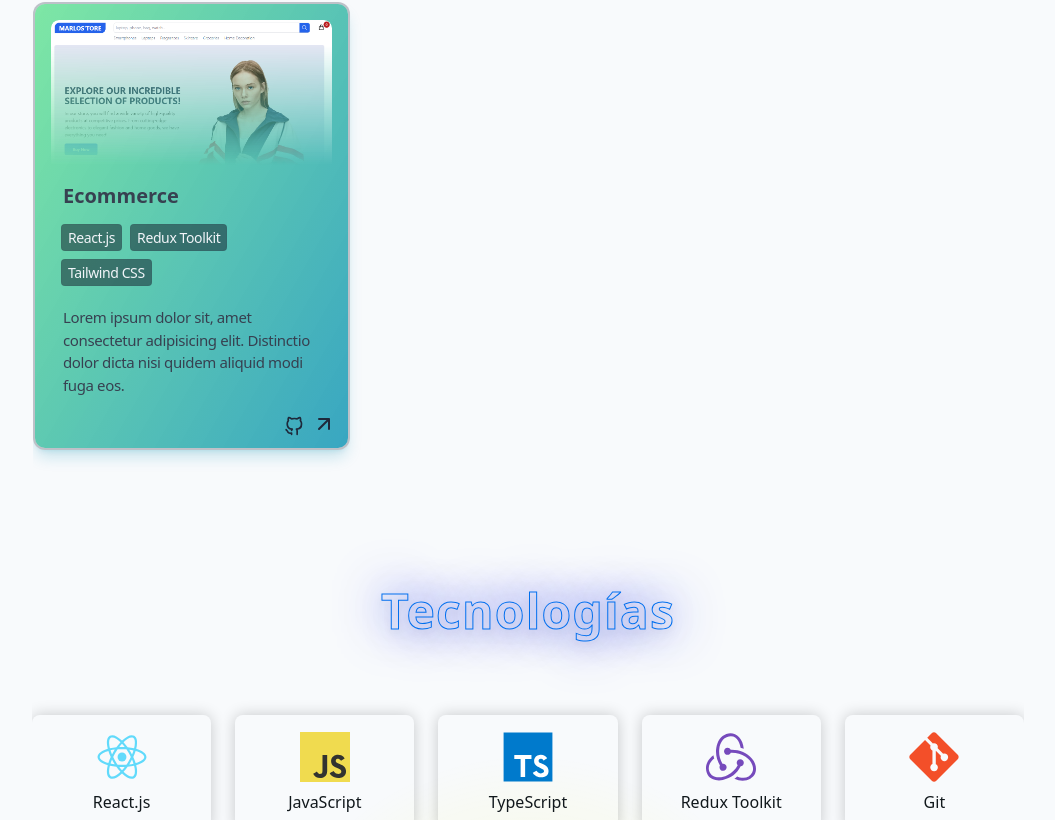
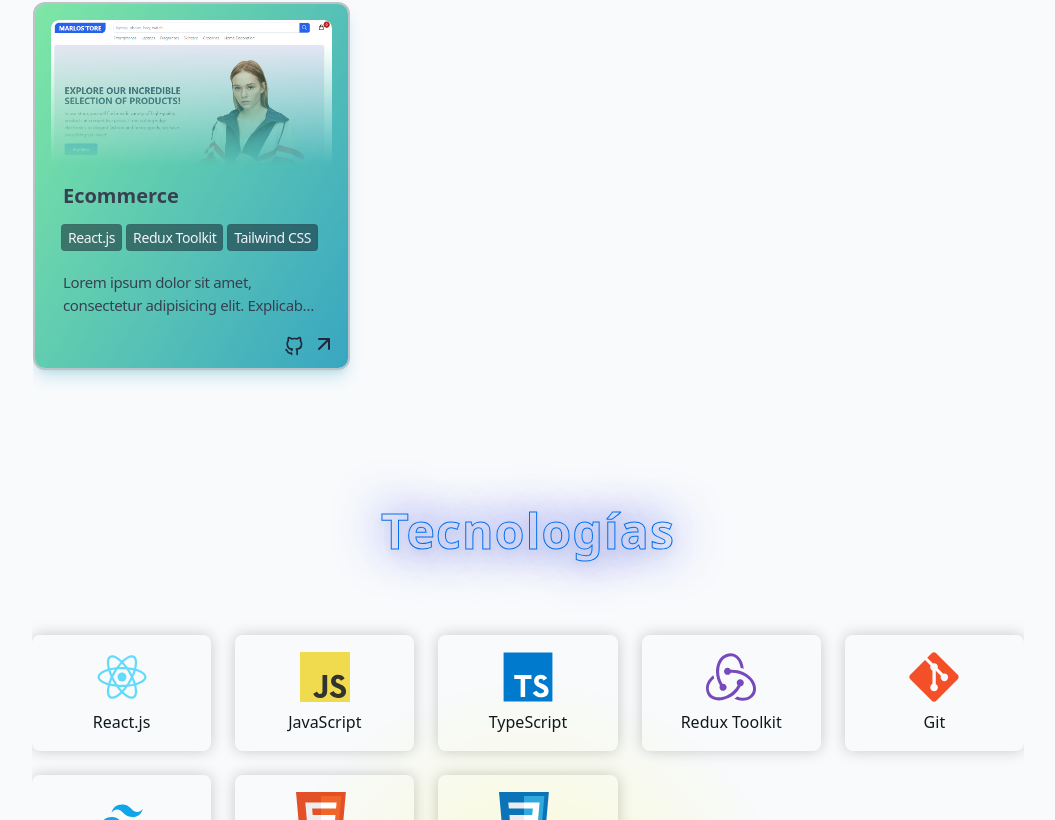
Before and after one commit to M-Suyuc/portafolio, a React (Vite) app: page / in a window 1280 px wide. Shown: the part 1498-2318 px from the top of the page, without its empty margins (112-1167 px from the left). Built offline with nearby package versions, Linux system fonts and the light colour scheme.

Commit message:
refactor obj proyects

```diff
--- a/src/componets/Potafolio.jsx
+++ b/src/componets/Potafolio.jsx
@@ -1,28 +1,17 @@
-import ecommerce from "../assets/ecommerce.png";
 import { ArrowUpRight, Github } from "./SVGIcons";
 import clsx from "clsx";
+import { proyects } from "../mocks/proyects.json";
+import ecommerce from "../assets/ecommerce.png";
 
 function Potafolio() {
-  const proyectos = [
-    {
-      title: "Ecommerce",
-      img: ecommerce,
-      enlaceGithub: "https://github.com/M-Suyuc/e-commerce",
-      enlaceWeb: "https://marlostore.vercel.app/",
-      lenguages: ["React.js", "Redux Toolkit", "Tailwind CSS"],
-      content:
-        "Lorem ipsum dolor sit, amet consectetur adipisicing elit. Distinctio dolor dicta nisi quidem aliquid modi fuga eos.",
-    },
-  ];
-
   return (
     <section
       id="portfolio"
-      className="relative overflow-hidden border border-solid border-gray-50/5 pb-16 pt-8 md:pt-[4.5rem]"
+      className="relative  overflow-hidden border border-solid border-gray-50/5 pb-16 pt-8 md:pt-[4.5rem]"
     >
       <h3 className="title-section">Portafolio</h3>
       <div className="grid grid-cols-1 gap-5 sm:grid-cols-2 md:grid-cols-2 lg:grid-cols-3">
-        {proyectos.map((proyecto, index) => {
+        {proyects.map((proyecto, index) => {
           const { title, img, enlaceGithub, enlaceWeb, lenguages, content } =
             proyecto;
           return (
@@ -48,38 +37,37 @@ function Potafolio() {
                   "bg-[linear-gradient(40deg,var(--tw-gradient-stops))] from-pink-300/80 to-violet-500/40 shadow-violet-500/20",
               )}
             >
-              <figure className="aspect-2 relative flex w-full">
+              <figure>
                 <img
-                  src={img}
+                  src={ecommerce}
                   className="rounded-t-lg object-cover object-center [mask-image:linear-gradient(180deg,#fff_16.35%,rgb(255_255_255_/_0%)_91.66%)]"
                 />
               </figure>
 
-              <div className="relative flex flex-col justify-between px-3 pb-3 pt-1">
+              <main className="relative flex flex-col justify-between px-3 pb-3 pt-1">
                 <div className="flex flex-col gap-3">
                   <h4 className="text-xl font-semibold text-gray-700 first-letter:uppercase dark:text-modeDarkTitle">
                     {title}
                   </h4>
 
-                  <div className="-ml-0.5 mt-0.5 flex flex-wrap items-center gap-2 tracking-tight text-slate-100 dark:text-slate-300">
+                  <div className="-ml-0.5 mt-0.5 flex flex-wrap items-center gap-1 tracking-tight text-slate-100 dark:text-slate-300">
                     {lenguages.map((len, i) => {
                       return (
                         <h3
                           key={i}
-                          className="flex select-none items-center gap-1 rounded border border-gray-700/10 bg-gray-900/50 px-1.5 py-[2px] text-[14px] dark:bg-gray-900/20"
+                          className="flex items-center gap-1 rounded border border-gray-700/10 bg-gray-900/50 px-1.5 py-[2px] text-[14px] dark:bg-gray-900/20"
                         >
                           {len}
                         </h3>
                       );
                     })}
                   </div>
-                  <main>
-                    <p className="mb-6 mt-2 text-[15px] tracking-tight text-gray-700 dark:text-gray-200 ">
-                      {content}
-                    </p>
-                  </main>
+
+                  <p className="mb-6 mt-2 line-clamp-2 text-[15px] tracking-tight text-gray-700 dark:text-gray-200">
+                    {content}
+                  </p>
                 </div>
-              </div>
+              </main>
 
               <footer className="absolute bottom-3 left-0 mt-auto flex w-full items-end justify-end gap-2 px-4">
                 {enlaceGithub && (
```
